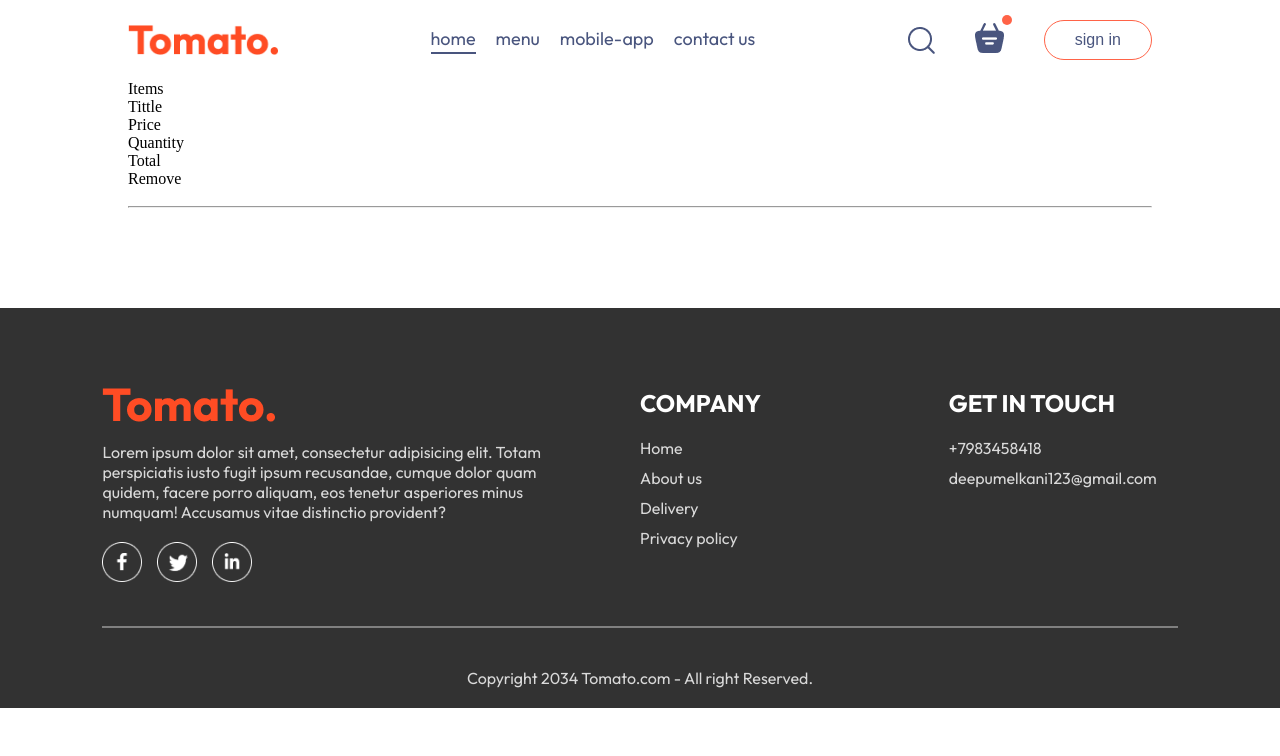
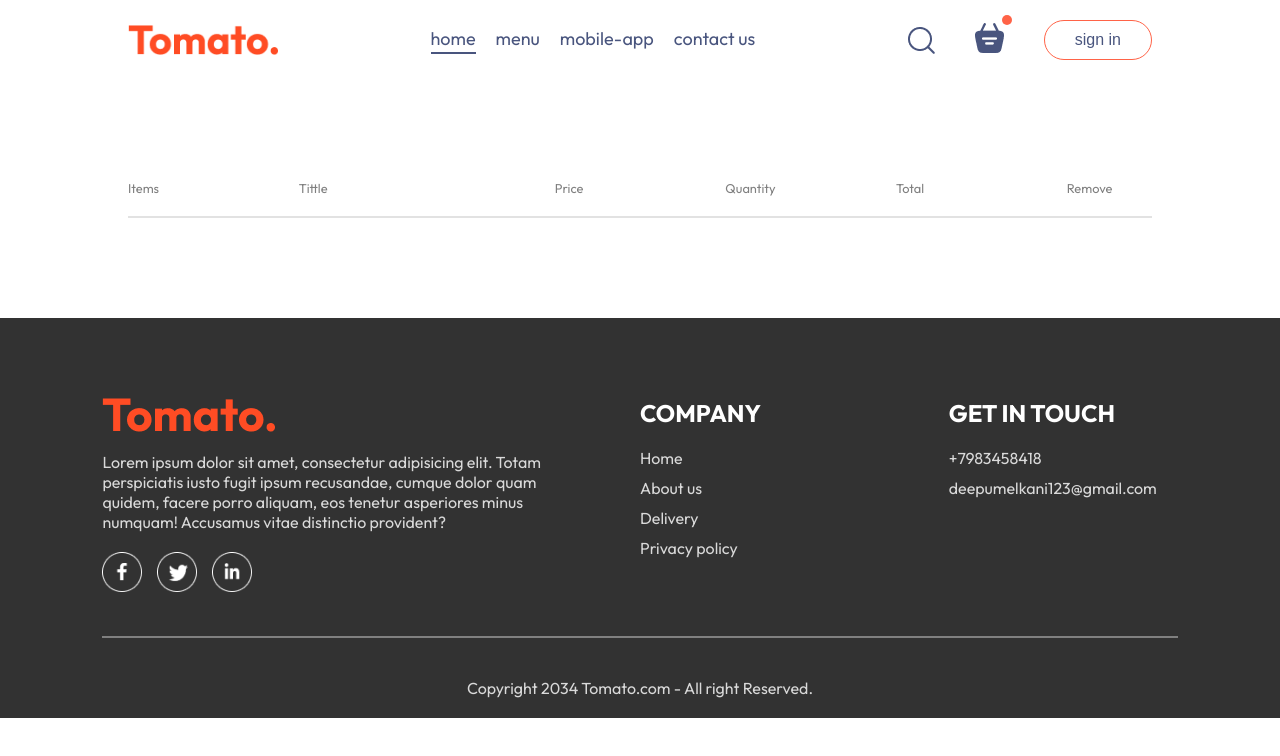
Before and after one commit to Deepanshumelkani77/Tomato, a React (Vite) app: page /cart in a window 1280 px wide. Shown: the top 756 px of the page. Built offline with nearby package versions, Linux system fonts and the light colour scheme.

Commit message:
add css property for cart page

```diff
--- a/src/pages/cart/Cart.css
+++ b/src/pages/cart/Cart.css
@@ -0,0 +1,32 @@
+.cart{
+    margin-top: 100px;
+    font-family: "Outfit",sans-serif;
+
+}
+.cart-items-tittle{
+
+    display: grid;
+    grid-template-columns: 1fr 1.5fr 1fr 1fr 1fr 0.5fr;
+    align-items: center;
+    color: grey;
+    font-size:max(1vw,12px);
+}
+.cart-items-item{
+    margin:10px 0px;
+    color:black;
+}
+.cart-items-item img{
+
+    width:50px;
+}
+
+.cart hr{
+    height:2px;
+    background-color: #e2e2e2;
+    border: none;
+}
+
+.cart-items-item .cross{
+    cursor: pointer;
+
+}
--- a/src/pages/cart/Cart.jsx
+++ b/src/pages/cart/Cart.jsx
@@ -29,14 +29,17 @@
 if(cartItem[item._id]>0)
 {
   return (
+    <>
     <div className="cart-items-tittle cart-items-item">
       <img src={item.image} alt="" />
       <p>{item.name}</p>
       <p>{item.price}</p>
       <p>{cartItem[item._id]}</p>
       <p>{item.price*cartItem[item._id]}</p>
-      <p>X</p>
+      <p className='cross'>X</p>
     </div>
+    <hr />
+    </>
   )
 }
 
```
